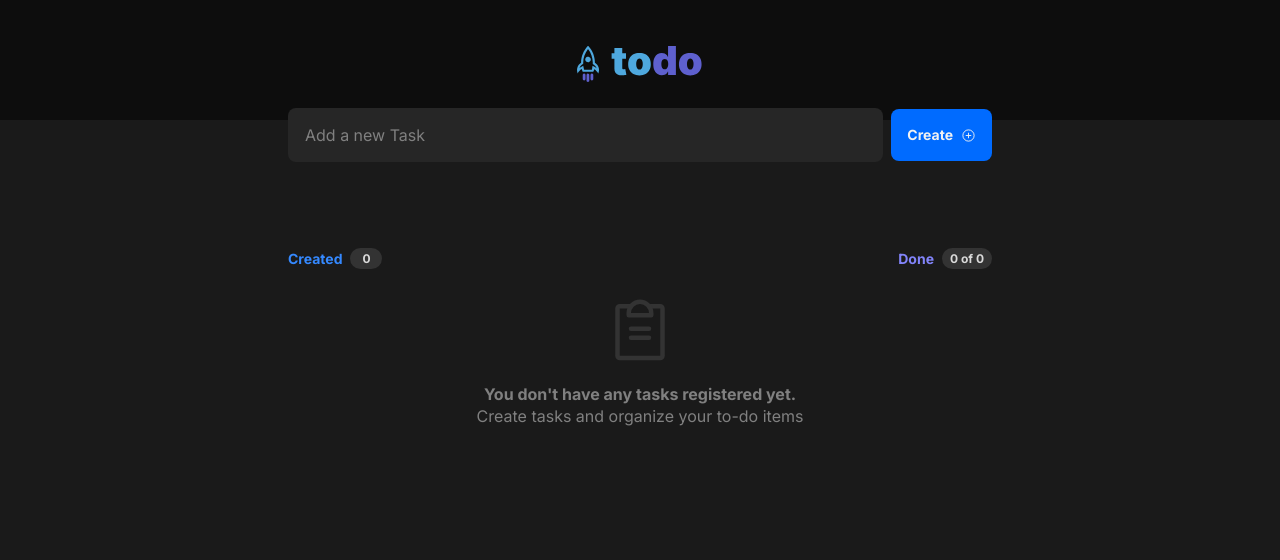
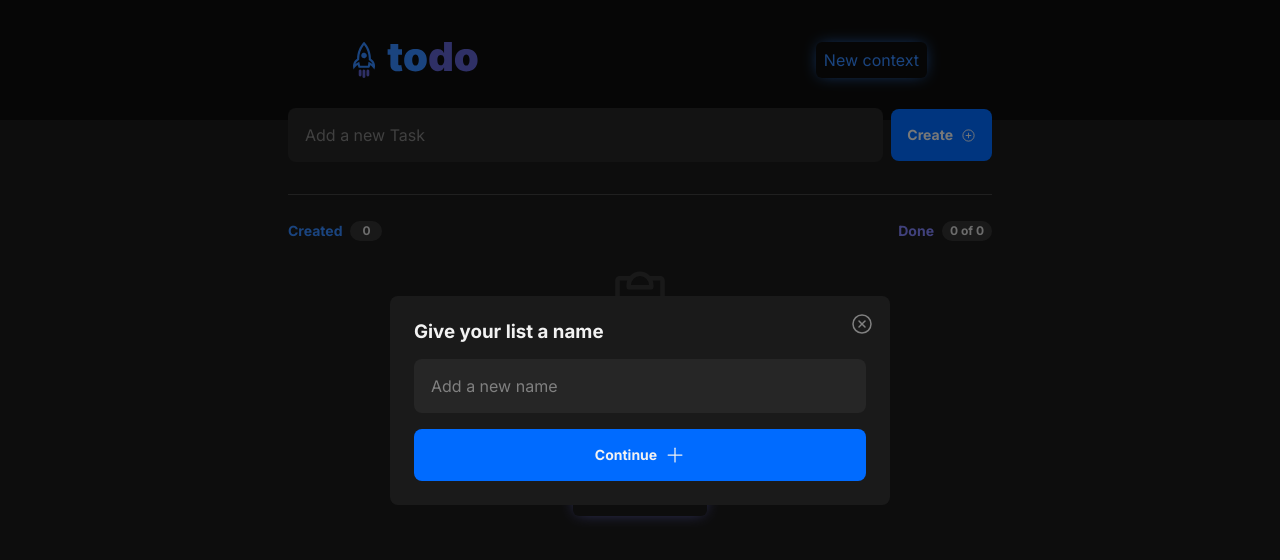
Before and after one commit to gatoledo1/todo, a React (Vite) app: page / in a window 1280 px wide. Shown: the top 560 px of the page. Built offline with nearby package versions, Linux system fonts and the light colour scheme.

Commit message:
feat(storage context): multiple context tasks

```diff
--- a/src/App.module.css
+++ b/src/App.module.css
@@ -12,3 +12,39 @@
   align-items: center;
   justify-content: center;
 }
+
+.containerScroll {
+  /* overflow: hidden; */
+  max-width: 90vw;
+  border-bottom: 1px solid var(--gray-350);
+}
+
+.tabStorage {
+  display: flex;
+  flex-wrap: nowrap;
+  overflow: auto;
+  margin-bottom: -1px;
+}
+
+.tabStorage a {
+  color: var(--gray-300);
+  padding: 10px 16px;
+  white-space: nowrap;
+  border-bottom: 0;
+}
+
+.tabStorage a.active {
+  color: var(--gray-200);
+  border: 1px solid var(--gray-350);
+  border-radius: 8px 8px 0 0;
+  border-bottom-color: var(--gray-600);
+}
+
+.newContext {
+  background: transparent;
+  border: none;
+  color: var(--blue-400);
+  padding: 8px;
+  border-radius: 6px;
+  box-shadow: 0px 0px 16px -4px var(--blue-400);
+}
--- a/src/App.tsx
+++ b/src/App.tsx
@@ -1,14 +1,55 @@
+import { useEffect, useState } from "react";
 import styles from "./App.module.css";
 import { Header } from "./components/Header";
 import { List } from "./components/List";
+import Modal from "./components/Modal";
 
 function App() {
+  const [isModalOpen, setModalIsOpen] = useState(false);
+  const [stateLocalStorage, setStateLocalStorage] = useState("");
+  const arrayKeyStorage = Object.keys(localStorage).filter(item => item?.startsWith("todo-"))
+    .map((item) => item?.replace("todo-", "")).sort()
+
+  const toggleModal = (addItem: boolean) => {
+    if(arrayKeyStorage.length > 0 || addItem) {
+      setModalIsOpen(!isModalOpen);
+    }
+	};
+
+  useEffect(() => {
+    if(arrayKeyStorage.length === 0) {
+      setModalIsOpen(true)
+    } else if(!stateLocalStorage) {
+      setStateLocalStorage(arrayKeyStorage[0])
+    }
+
+    return () => {
+      setModalIsOpen(false)
+    }
+  }, [])
+
   return (
     <div className={styles.wrapper}>
-      <Header></Header>
+      <Header>
+        <button className={styles.newContext} onClick={() => toggleModal(false)}>New context</button>
+      </Header>
       <main className={styles.content}>
-        <List></List>
+        <List storageName={stateLocalStorage || arrayKeyStorage[0]}>
+          <div className={styles.containerScroll}>
+            <div className={styles.tabStorage}>
+              {
+                arrayKeyStorage.length > 0 &&
+                arrayKeyStorage.map((item, index) => {
+                  return (
+                    <a key={index} {...(item == stateLocalStorage && { className: styles.active })} onClick={() => setStateLocalStorage(item)}>{item}</a>
+                  )
+                })
+              }
+            </div>
+          </div>
+        </List>
       </main>
+      {isModalOpen && <Modal setName={setStateLocalStorage} onRequestClose={toggleModal} />}
     </div>
   );
 }
--- a/src/components/Header.module.css
+++ b/src/components/Header.module.css
@@ -2,7 +2,7 @@
   width: 100%;
   height: 100%;
   display: flex;
-  justify-content: center;
+  justify-content: space-evenly;
   align-items: center;
   background: var(--gray-700);
   padding: 1rem;
--- a/src/components/Header.tsx
+++ b/src/components/Header.tsx
@@ -1,12 +1,16 @@
-import React from "react";
+import React, { ReactNode } from "react";
 import styles from "./Header.module.css";
-
 import todoLogo from "../assets/todoLogo.svg";
 
-export function Header() {
+interface Btn {
+  children: ReactNode,
+}
+
+export function Header({children}: Btn) {
   return (
     <header className={styles.header}>
-      <img src={todoLogo} alt="WebSite Logo" />
+      <img src={todoLogo} style={{marginTop: -8}} alt="WebSite Logo" />
+      {children}
     </header>
   );
 }
--- a/src/components/List.module.css
+++ b/src/components/List.module.css
@@ -1,3 +1,9 @@
+.group {
+  width: 100%;
+  max-width: 736px;
+  margin-top: 1rem;
+}
+
 .list {
   width: 100%;
   max-width: 736px;
@@ -5,7 +11,7 @@
   display: flex;
   flex-direction: column;
   align-items: center;
-  gap: 5.3rem;
+  gap: 1rem;
   padding: 1rem;
 }
 .listHeader {
@@ -18,7 +24,7 @@
   gap: 0.5rem;
 }
 
-.listHeader > form .listInputNewTask {
+.listInputNewTask {
   /* flex-grow: 1; */
   width: 100%;
   background: var(--gray-500);
@@ -29,15 +35,15 @@
   transition: border 0.2s;
 }
 
-.listHeader > form .listInputNewTask::placeholder {
+.listInputNewTask::placeholder {
   color: var(--gray-300);
 }
 
-.listHeader > form .listInputNewTask:focus {
+.listInputNewTask:focus {
   border: 1px solid var(--purple-700) !important;
 }
 
-.listHeader > form .listButtonNewTask {
+.listButtonNewTask {
   /* flex-grow: 1; */
   display: flex;
   justify-content: center;
@@ -55,7 +61,7 @@
   transition: background 0.2s;
 }
 
-.listHeader > form .listButtonNewTask:hover {
+.listButtonNewTask:hover {
   background: var(--blue-400);
 }
 
@@ -64,7 +70,7 @@
     display: flex;
     flex-direction: column;
   }
-  .listHeader > form .listButtonNewTask {
+  .listButtonNewTask {
     width: 100%;
   }
 }
--- a/src/components/List.tsx
+++ b/src/components/List.tsx
@@ -1,5 +1,5 @@
 import { PlusCircle } from "phosphor-react";
-import React, { FormEvent, useEffect, useState } from "react";
+import React, { FormEvent, ReactNode, useEffect, useState } from "react";
 import { v4 as uuidv4 } from "uuid";
 import styles from "./List.module.css";
 import ListContent from "./ListContent";
@@ -10,23 +10,26 @@ export interface ITask {
   isDone: boolean;
 }
 
-export function List() {
+interface Storage {
+  children: ReactNode,
+  storageName: string,
+}
+
+export function List({children, storageName}: Storage) {
 
   const [tasks, setTasks] = useState<ITask[]>([]);
   const [newTaskText, setNewTaskText] = useState<string>("");
 
   useEffect(() => {
-    const storage = localStorage.getItem("items")
-    let items = localStorage.getItem("items") !== null ? storage : []
+    const storage = localStorage.getItem("todo-" + storageName)
+    let items = localStorage.getItem("todo-" + storageName) !== null ? storage : []
     if(typeof items == "string") {
       setTasks(sortByIsDone(JSON.parse(items)))
     }
-  }, [])
-
-
+  }, [storageName])
 
   function setLocalStorage(array:ITask[]) {
-    localStorage.setItem("items", JSON.stringify(array))
+    localStorage.setItem("todo-" + storageName, JSON.stringify(array))
   }
 
   function sortByIsDone(newTasksArray: ITask[]) {
@@ -64,7 +67,7 @@ export function List() {
 
   function deleteTask(taskId: string) {
     const newTasksArray = tasks.length > 0 ? tasks.filter((task: ITask) => task.id !== taskId) : [];
-    localStorage.setItem('items', JSON.stringify(newTasksArray));
+    localStorage.setItem("todo-" + storageName, JSON.stringify(newTasksArray));
     setTasks(newTasksArray);
   }
 
@@ -73,11 +76,12 @@ export function List() {
       if (task.id === taskId) task.isDone = !task.isDone;
       return task;
     });
-    localStorage.setItem('items', JSON.stringify(newTasksArray));
+    localStorage.setItem("todo-" + storageName, JSON.stringify(newTasksArray));
     setTasks(sortByIsDone(newTasksArray));
   }
 
   return (
+    <>
       <div className={styles.list}>
         <header className={styles.listHeader}>
           <form onSubmit={handleCreateNewTask}>
@@ -96,11 +100,18 @@ export function List() {
             </button>
           </form>
         </header>
+
+        <div className={styles.group}>
+          { children }
+
           <ListContent
             onDelete={deleteTask}
             onSelect={selectTask}
             tasks={tasks}
+            storageName={storageName}
           ></ListContent>
         </div>
+      </div>
+    </>
   );
 }
--- a/src/components/ListContent.module.css
+++ b/src/components/ListContent.module.css
@@ -1,10 +1,8 @@
 .listContent {
   width: 100%;
-  max-width: 736px;
   display: flex;
   flex-direction: column;
   align-items: center;
-  /* background-color: red; */
   gap: 1.5rem;
 }
 
@@ -13,6 +11,7 @@
   display: flex;
   align-items: center;
   justify-content: space-between;
+  margin-top: 1.5rem;
 }
 
 .listCreatedTaskCounter {
@@ -85,6 +84,16 @@
   width: 100%;
 }
 
+.deleteContext {
+  margin-top: 3rem;
+  background: transparent;
+  border: none;
+  color: var(--purple-400);
+  padding: 12px;
+  border-radius: 6px;
+  box-shadow: 0px 0px 16px -4px var(--purple-400);
+}
+
 @media (max-width: 400px) {
   .listContentHeader {
     gap: 0.5rem;
--- a/src/components/ListContent.tsx
+++ b/src/components/ListContent.tsx
@@ -7,12 +7,14 @@ export interface IListContentProps {
   tasks: ITask[];
   onDelete: (taskId: string) => void;
   onSelect: (taskId: string) => void;
+  storageName: string;
 }
 
 export default function ListContent({
   tasks,
   onDelete,
   onSelect,
+  storageName
 }: IListContentProps) {
   const createdTasksCount = tasks.length;
   const doneTasksCount = tasks.filter(
@@ -61,6 +63,15 @@ export default function ListContent({
           ))}
         </main>
       )}
+      <button className={styles.deleteContext} onClick={() => {
+        const text = "Want to delete your current context?";
+        if (confirm(text) == true) {
+          localStorage.removeItem("todo-" + storageName)
+          location?.reload();
+        } else {
+          return false
+        }
+      }}>Delete context</button>
     </div>
   );
 }
--- /dev/null
+++ b/src/components/Modal.module.css
@@ -0,0 +1,46 @@
+.modalWindow {
+  position: fixed;
+  background-color: rgba(0, 0, 0, 0.5);
+  top: 0;
+  right: 0;
+  bottom: 0;
+  left: 0;
+  z-index: 999;
+  transition: all 0.3s;
+  display: flex;
+  align-items: center;
+  justify-content: center;
+}
+.modalWindow > div {
+  position: relative;
+  width: 94%;
+  max-width: 500px;
+  display: flex;
+  flex-direction: column;
+  gap: 1rem;
+  padding: 1.5rem;
+  border-radius: 8px;
+  background: var(--gray-600);
+}
+.modalWindow header {
+  font-weight: bold;
+}
+.modalWindow h1 {
+  font-size: 150%;
+  margin: 0 0 15px;
+}
+
+.modalClose {
+  position: absolute;
+  right: 1rem;
+  top: 1rem;
+  background-color: transparent;
+  border: 0;
+  color: var(--gray-300);
+  cursor: pointer;
+  transition: color 0.2s;
+}
+
+.modalClose:hover {
+  color: var(--red-500);
+}
--- /dev/null
+++ b/src/components/Modal.tsx
@@ -0,0 +1,53 @@
+import React, { useEffect, useState } from 'react'
+import { Plus, XCircle } from "phosphor-react";
+import styles from "./Modal.module.css";
+import inputStyles from "./List.module.css";
+
+interface Modal {
+	setName: React.Dispatch<React.SetStateAction<string>>,
+	onRequestClose: (addItem: boolean) => void;
+}
+
+export default function Modal({setName, onRequestClose}: Modal) {
+	const [value, setValue] = useState("")
+
+  useEffect(() => {
+		document.body.style.overflow = "hidden";
+
+		return () => {
+			document.body.style.overflow = "visible";
+		};
+	});
+
+	function handleTypeNewTaskText(event: React.ChangeEvent<HTMLInputElement>) {
+    setValue(event.target.value);
+  }
+
+	function setLocalStorage() {
+    localStorage.setItem("todo-" + value, JSON.stringify([]))
+		setName(value)
+		onRequestClose(true)
+  }
+
+	return (
+		<div className={styles.modalWindow}>
+      <div>
+        <a onClick={() => onRequestClose(false)} className={styles.modalClose}>
+					<XCircle size={24}></XCircle>
+				</a>
+        <h3>Give your list a name</h3>
+        <input
+					placeholder="Add a new name"
+					type="text"
+					value={value}
+					required
+					onChange={(e) => handleTypeNewTaskText(e)}
+					className={inputStyles.listInputNewTask}
+				/>
+				<button type="submit" className={inputStyles.listButtonNewTask} onClick={() => setLocalStorage()}>
+					Continue <Plus size={20}></Plus>
+				</button>
+      </div>
+    </div>
+	);
+}
```
Also changed, not shown: src/assets/todoLogo.svg. Lines whose indentation alone changed are shown as unchanged.
